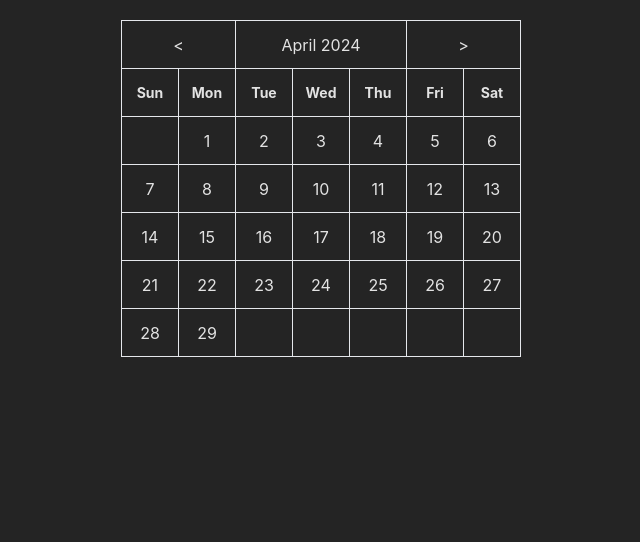
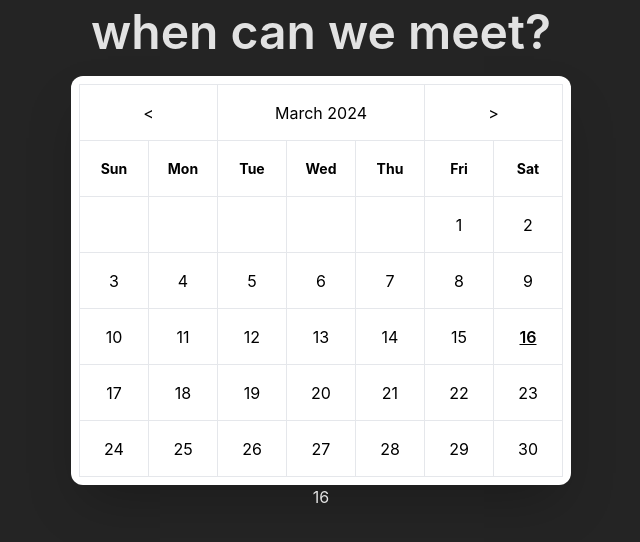
Before and after one commit to abaheer/meeting-time-finder, a React (Vite) app: page / in a window 1280 px wide. Shown: the top 542 px of the page, without its empty margins (319-959 px from the left). Built offline with nearby package versions, Linux system fonts and the light colour scheme.

Commit message:
make days clickable and save state

```diff
--- a/package.json
+++ b/package.json
@@ -13,7 +13,8 @@
     "clsx": "^2.1.0",
     "date-fns": "^3.5.0",
     "react": "^18.2.0",
-    "react-dom": "^18.2.0"
+    "react-dom": "^18.2.0",
+    "react-router-dom": "^6.22.3"
   },
   "devDependencies": {
     "@types/react": "^18.2.64",
--- a/src/App.jsx
+++ b/src/App.jsx
@@ -1,13 +1,29 @@
 import { Calendar } from "./calender/calendar";
 import { Cell } from "./calender/cell";
 import { useState } from "react";
+import { BrowserRouter as Router, Routes, Route } from "react-router-dom";
+
 function App() {
-  const [currentDate, setCurrentDate] = useState(new Date("4/01/2024"));
+  const [currentDate, setCurrentDate] = useState(new Date());
 
   return (
-    <div className="mt-5 flex flex-col items-center">
-      <Calendar value={currentDate} onChange={setCurrentDate} />
-    </div>
+    <>
+      <meta
+        name="viewport"
+        content="width=device-width, initial-scale=1, maximum-scale=1, user-scalable=0"
+      />
+      <h1 className="font-semibold text-5xl text-center mt-2">
+        when can we meet?
+      </h1>
+      <Router>
+        <Routes>
+          <Route
+            path="/"
+            element={<Calendar value={currentDate} onChange={setCurrentDate} />}
+          />
+        </Routes>
+      </Router>
+    </>
   );
 }
 
--- a/src/calender/calendar.jsx
+++ b/src/calender/calendar.jsx
@@ -1,5 +1,12 @@
 import { Cell } from "./cell";
-import { startOfMonth, endOfMonth, differenceInDays, add, sub } from "date-fns";
+import {
+  startOfMonth,
+  endOfMonth,
+  differenceInDays,
+  add,
+  sub,
+  set,
+} from "date-fns";
 const daysOfTheWeek = ["Sun", "Mon", "Tue", "Wed", "Thu", "Fri", "Sat"];
 
 export const Calendar = (props) => {
@@ -16,18 +23,24 @@ export const Calendar = (props) => {
 
   const prevMonth = () => {
     props.onChange((prev) => sub(prev, { months: 1 }));
+    console.log(props.value);
+  };
+
+  const setCurrentDay = (dayOfTheMonth) => {
+    props.onChange((prev) => set(prev, { date: dayOfTheMonth }));
   };
 
   return (
-    <div className="w-[400px] border-t border-l">
-      <div className="grid grid-cols-7 justify-center items-center text-center">
+    <div className="mt-5 flex flex-col items-center">
+      <div className="w-[500px] bg-white p-2 rounded-xl shadow-2xl border-none">
+        <div className="grid grid-cols-7 border-t border-l justify-center items-center text-center">
           <Cell className="col-span-2" text={"<"} onClick={prevMonth} />
           <Cell
             className="col-span-3"
             text={
               props.value.toLocaleString("default", { month: "long" }) +
               " " +
-            (parseInt(props.value.getYear(), 10) + 1900)
+              props.value.getFullYear()
             }
           />
           <Cell className="col-span-2" text={">"} onClick={nextMonth} />
@@ -41,18 +54,33 @@ export const Calendar = (props) => {
             );
           })}
 
-        {beforeCells.map((n, index) => {
+          {beforeCells.map((_, index) => {
             return <Cell className="col-span-1" text={""} />;
           })}
 
-        {daysArray.map((n, index) => {
-          return <Cell className="col-span-1" text={index + 1} />;
+          {daysArray.map((_, dayOfTheMonth) => {
+            return (
+              <Cell
+                className={
+                  "col-span-1 " +
+                  (props.value.getDate() === dayOfTheMonth + 1
+                    ? "font-semibold underline"
+                    : "")
+                }
+                text={dayOfTheMonth + 1}
+                onClick={() => {
+                  setCurrentDay(dayOfTheMonth + 1);
+                }}
+              />
+            );
           })}
 
-        {afterCells.map((n, index) => {
+          {afterCells.map((_, index) => {
             return <Cell className="col-span-1" text={""} />;
           })}
         </div>
       </div>
+      <h1>{props.value.getDate()}</h1>
+    </div>
   );
 };
--- a/src/calender/cell.jsx
+++ b/src/calender/cell.jsx
@@ -5,12 +5,13 @@ export const Cell = (props) => {
     <div
       onClick={props.onClick}
       className={clsx(
-        "h-12 flex text-center items-center justify-center border-b border-r select-none",
+        "bg-white text-black h-14 flex text-center items-center justify-center border-trueGray-800 border-b border-r select-none",
         {
-          "cursor-pointer hover:bg-gray-800 transition-colors duration-200":
+          "cursor-pointer hover:bg-transparent hover:text-white transition-colors duration-200":
             props.onClick,
         },
-        props.className
+        props.className,
+        props.dayOfTheMonth
       )}
     >
       {props.text}
```
Also changed, not shown: 1 other file (tests, documents, lock files or other folders). Lines whose indentation alone changed are shown as unchanged.
